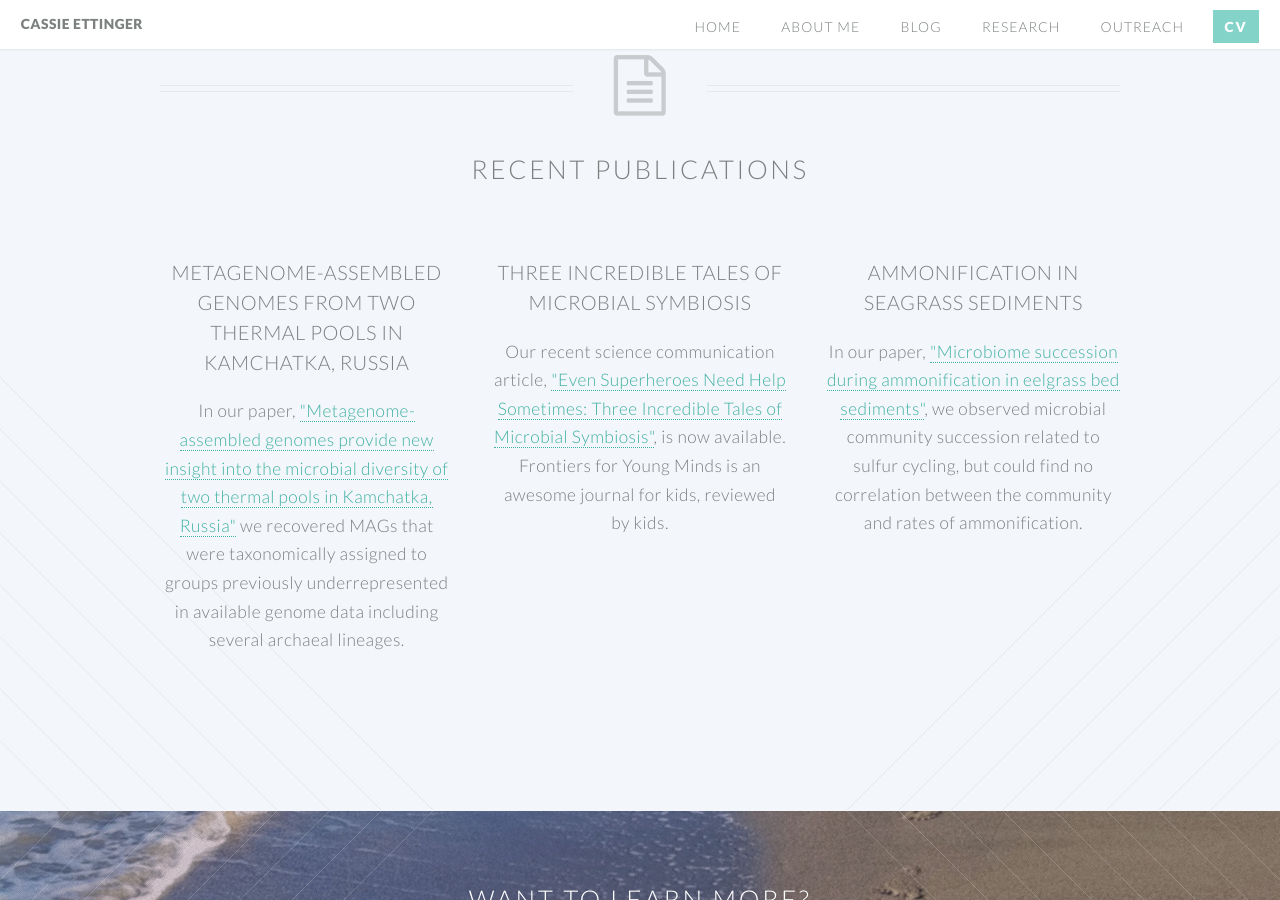
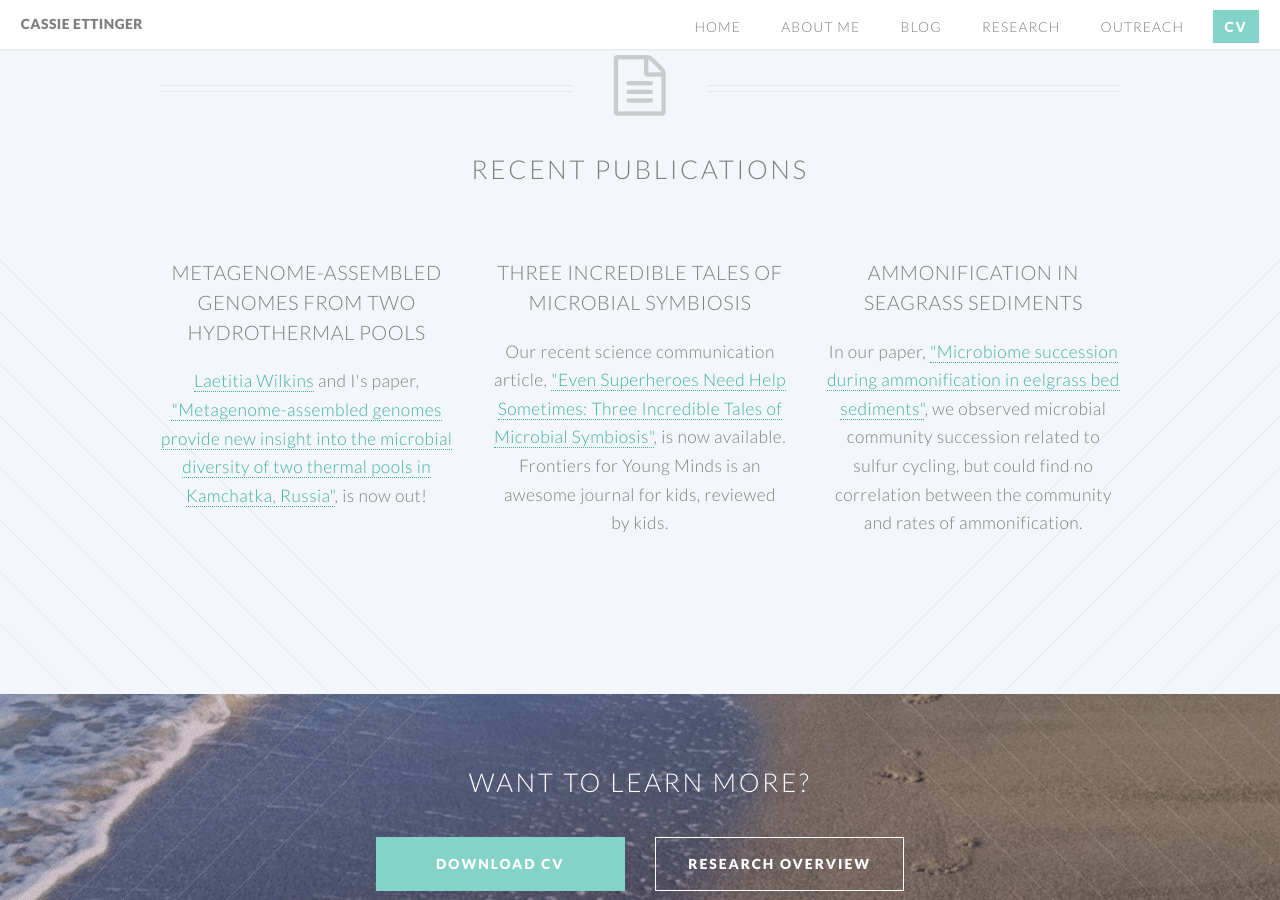
Before and after one commit to marinalaforgia/casett.github.io, a Jekyll site: the page built from index.html, in a window 1280 px wide and 900 px high, scrolled down 1273 px. Built offline with Jekyll 4.4.1, drawn with Linux system fonts in a browser that asks for light colours.

Commit message:
added kamchatka v2

```diff
--- a/index.html
+++ b/index.html
@@ -51,9 +51,9 @@ layout: landing-page
 								<section>
 
 									<header>
-										<h3>Metagenome-assembled genomes from two thermal pools in Kamchatka, Russia</h3>
-									</header>
-									<p>In our paper, <a href="https://www.nature.com/articles/s41598-019-39576-6">"Metagenome-assembled genomes provide new insight into the microbial diversity of two thermal pools in Kamchatka, Russia"</a> we recovered MAGs that were taxonomically assigned to groups previously underrepresented in available genome data including several archaeal lineages.</p>
+											<h3>Metagenome-assembled genomes from two hydrothermal pools</h3>
+										</header>
+										<p><a href="https://laetitia.schmid.se/">Laetitia Wilkins</a> and I's paper, <a href="https://www.nature.com/articles/s41598-019-39576-6">"Metagenome-assembled genomes provide new insight into the microbial diversity of two thermal pools in Kamchatka, Russia"</a>, is now out!</p>
 								</section>
 
 							</div>
--- a/research-overview.html
+++ b/research-overview.html
@@ -149,9 +149,9 @@ layout: default
 									<section>
 
 										<header>
-											<h3>Metagenome-assembled genomes from two thermal pools in Kamchatka, Russia</h3>
+											<h3>Metagenome-assembled genomes from two hydrothermal pools</h3>
 										</header>
-										<p>In our paper, <a href="https://www.nature.com/articles/s41598-019-39576-6">"Metagenome-assembled genomes provide new insight into the microbial diversity of two thermal pools in Kamchatka, Russia"</a> we recovered MAGs that were taxonomically assigned to groups previously underrepresented in available genome data including several archaeal lineages.</p>
+										<p><a href="https://laetitia.schmid.se/">Laetitia Wilkins</a> and I's paper, <a href="https://www.nature.com/articles/s41598-019-39576-6">"Metagenome-assembled genomes provide new insight into the microbial diversity of two thermal pools in Kamchatka, Russia"</a>, is now out!</p>
 									</section>
 
 								</div>
```
